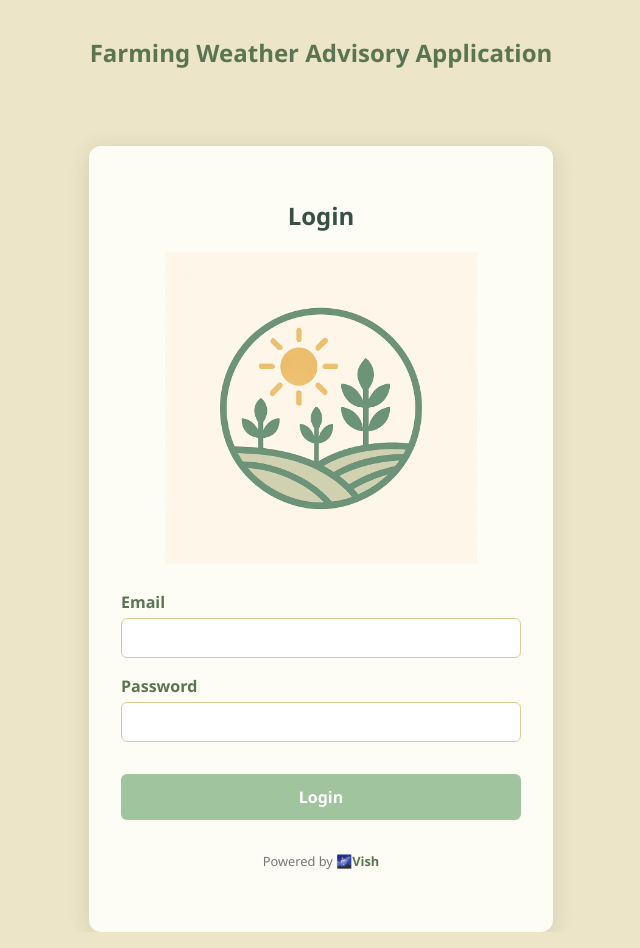
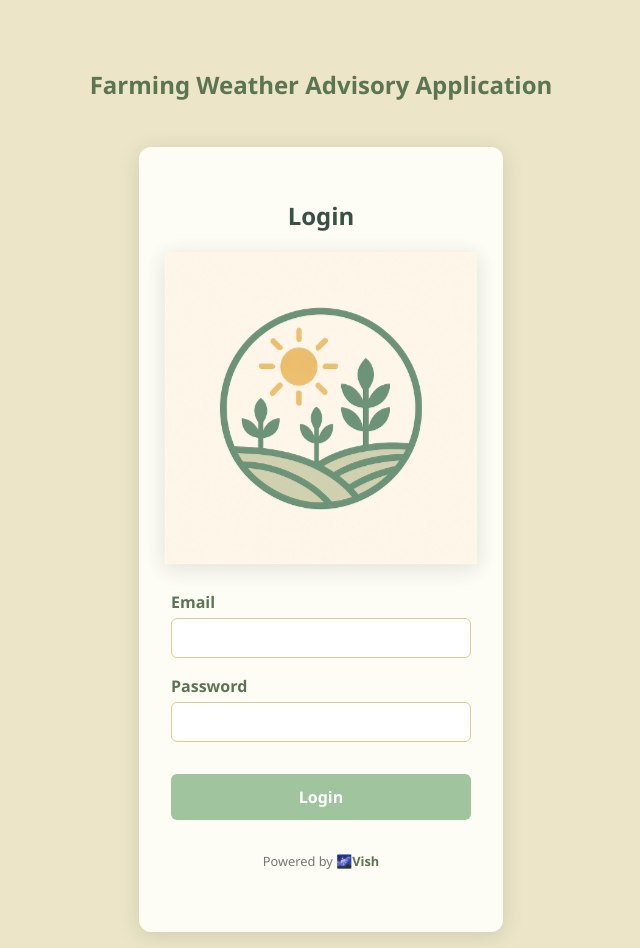
Before and after one commit to vish8426/farming-weather-advisory, a React (Vite) app: page / in a window 1280 px wide. Shown: the whole page, without its empty margins (319-959 px from the left). Built offline with nearby package versions, Linux system fonts and the light colour scheme; no server answers.

Commit message:
Fixed Login Page & Colouring of Text and Backgrounds

```diff
--- a/src/pages/Dashboard.css
+++ b/src/pages/Dashboard.css
@@ -5,7 +5,6 @@
     margin: 0 auto;
     padding: 2rem;
     font-family: 'Segoe UI', sans-serif;
-    color: #5b7553;
     background-color: #f1f7f3;
     border-radius: 12px;
     box-shadow: 0 2px 8px rgba(91, 117, 83, 0.15);
--- a/src/pages/Login.css
+++ b/src/pages/Login.css
@@ -24,8 +24,20 @@
 }
 
 /* Styles */
-body {
+body, html {
+  margin: 0;
+  padding: 0;
+  height: 100%;
   background-color: #ece5c7;
+}
+
+.login-page {
+    display: flex;
+    flex-direction: column;
+    align-items: center;
+    justify-content: center;
+    min-height: 100vh;
+    padding: 1rem;
 }
 
 .login-header {
@@ -41,6 +53,7 @@ body {
   width: 300px;
   height: auto;
   margin-bottom: 1rem;
+  box-shadow: 0 4px 20px rgba(91, 117, 83, 0.2);
 
   animation:
     fadeSlideIn 0.8s ease-out forwards,
@@ -74,7 +87,7 @@ body {
 
 .login-container {
   max-width: 400px;
-  margin: 80px auto;
+  margin: 0 auto;
   padding: 2rem;
   background-color: #fdfcf5;
   border-radius: 12px;
@@ -103,6 +116,7 @@ body {
 .login-form input {
   padding: 10px;
   font-size: 1rem;
+  color: #395144;
   border: 1px solid #d6ce93;
   border-radius: 6px;
   margin-top: 4px;
--- a/src/pages/Login.tsx
+++ b/src/pages/Login.tsx
@@ -43,7 +43,7 @@ const Login: React.FC = () => {
     };
 
     return (
-        <>
+        <div className="login-page">
             <div className='login-header'>
                 <h1>Farming Weather Advisory Application</h1>
             </div>
@@ -70,7 +70,7 @@ const Login: React.FC = () => {
                         required
                     />
 
-                    {error && <p style={{color: 'red' }}>{error}</p>}
+                    {error && <p style={{ color: 'red' }}>{error}</p>}
 
                     <button type='submit'>Login</button>
                 </form>
@@ -79,7 +79,7 @@ const Login: React.FC = () => {
                     <p>Powered by 🌌<a href="https://github.com/vish8426" target="_blank" rel="noopener noreferrer">Vish</a></p>
                 </footer>
             </div>
-        </>
+        </div>
     );
 };
 
```
